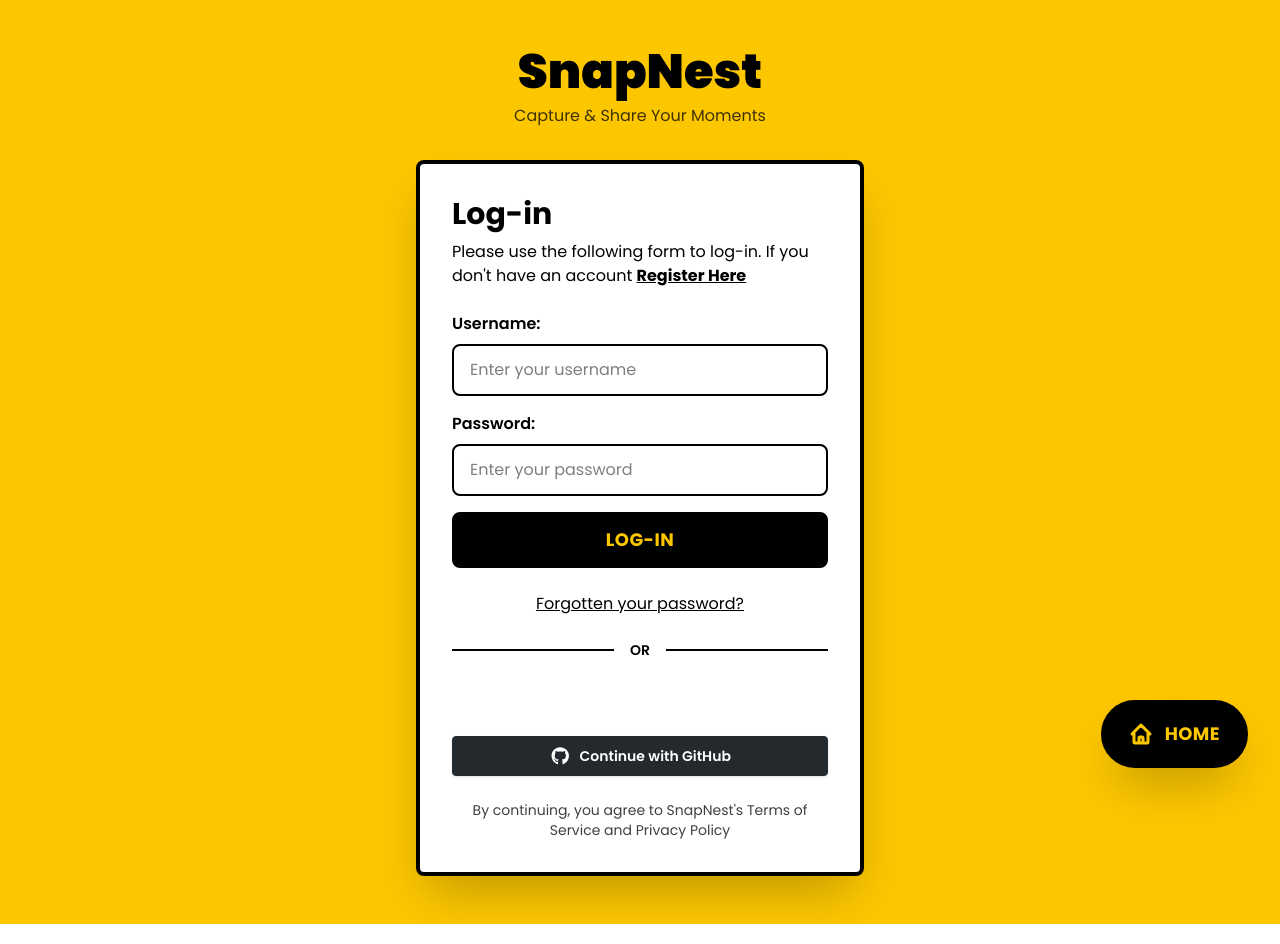
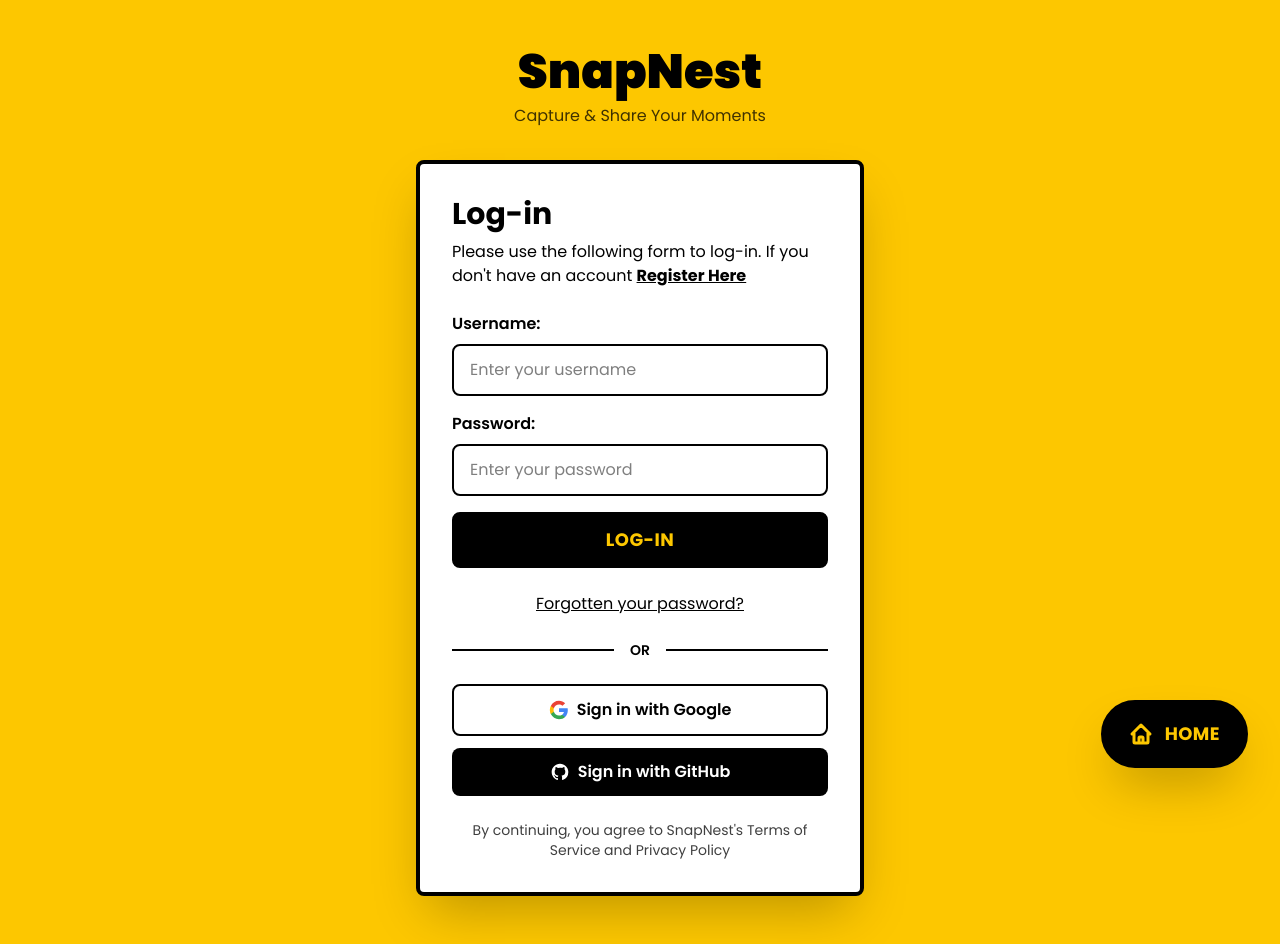
Before and after one commit to Iam-samyog/SnapNest-social-platform, a React (Vite) app in the folder SnapClient/: page /auth in a window 1280 px wide. Built offline with nearby package versions, Linux system fonts and the light colour scheme; no server answers.

Commit message:
Improved the design of the Auths

```diff
--- a/SnapClient/src/components/SocialLogin.jsx
+++ b/SnapClient/src/components/SocialLogin.jsx
@@ -1,7 +1,5 @@
 import React, { useState } from 'react';
-import { GoogleLogin } from '@react-oauth/google';
-import { FontAwesomeIcon } from '@fortawesome/react-fontawesome';
-import { faGithub } from '@fortawesome/free-brands-svg-icons';
+import { useGoogleLogin } from '@react-oauth/google';
 import axiosInstance from '../utils/axiosInstance';
 import { useNavigate } from 'react-router-dom';
 
@@ -9,16 +7,17 @@
     const navigate = useNavigate();
     const [loading, setLoading] = useState(false);
 
-    // Google Login Success Handler
-    const handleGoogleSuccess = async (credentialResponse) => {
+    // Google Login Hook for Custom UI
+    const loginGoogle = useGoogleLogin({
+        onSuccess: async (tokenResponse) => {
             setLoading(true);
             try {
-            // Send the access token (credential) to backend
+                // useGoogleLogin returns an access_token by default (Implicit Flow)
+                // This matches what python-social-auth 'google-oauth2' expects.
                 const response = await axiosInstance.post('auth/social/google-oauth2/', {
-                access_token: credentialResponse.credential
+                    access_token: tokenResponse.access_token
                 });
 
-            // Store tokens
                 localStorage.setItem('access', response.data.access);
                 localStorage.setItem('refresh', response.data.refresh);
 
@@ -30,46 +29,65 @@
             } finally {
                 setLoading(false);
             }
-    };
+        },
+        onError: () => onError && onError('Google Login Failed'),
+    });
 
     // GitHub Login Handler (Redirect Flow)
     const handleGitHubLogin = () => {
         setLoading(true);
         const GITHUB_CLIENT_ID = import.meta.env.VITE_GITHUB_CLIENT_ID;
-        // The redirect URI should point to a simplified callback route in your frontend
-        // e.g., http://localhost:3000/auth/callback/github
         const REDIRECT_URI = `${window.location.origin}/auth/callback/github`;
-
         window.location.href = `https://github.com/login/oauth/authorize?client_id=${GITHUB_CLIENT_ID}&redirect_uri=${REDIRECT_URI}&scope=user:email`;
     };
 
     return (
-        <div className="flex flex-col gap-3 mt-4 w-full">
-            <div className="flex flex-col gap-3">
-                 {/* Google Login Button managed by the library */}
-                <div className="flex justify-center">
-                    <GoogleLogin
-                        onSuccess={handleGoogleSuccess}
-                        onError={() => onError && onError('Google Login Failed')}
-                        useOneTap
-                        shape="rectangular"
-                        theme="outline"
-                        width="100%"
+        <div className="space-y-3">
+             {/* Custom Google Button */}
+            <button
+                type="button"
+                onClick={() => loginGoogle()}
+                disabled={loading}
+                className="w-full bg-white border-2 border-black text-black py-3 rounded-lg font-semibold hover:bg-gray-50 transition-colors duration-300 flex items-center justify-center gap-2"
+            >
+                <svg className="w-5 h-5" viewBox="0 0 24 24">
+                    <path
+                        fill="#4285F4"
+                        d="M22.56 12.25c0-.78-.07-1.53-.2-2.25H12v4.26h5.92c-.26 1.37-1.04 2.53-2.21 3.31v2.77h3.57c2.08-1.92 3.28-4.74 3.28-8.09z"
                     />
-                </div>
+                    <path
+                        fill="#34A853"
+                        d="M12 23c2.97 0 5.46-.98 7.28-2.66l-3.57-2.77c-.98.66-2.23 1.06-3.71 1.06-2.86 0-5.29-1.93-6.16-4.53H2.18v2.84C3.99 20.53 7.7 23 12 23z"
+                    />
+                    <path
+                        fill="#FBBC05"
+                        d="M5.84 14.09c-.22-.66-.35-1.36-.35-2.09s.13-1.43.35-2.09V7.07H2.18C1.43 8.55 1 10.22 1 12s.43 3.45 1.18 4.93l2.85-2.22.81-.62z"
+                    />
+                    <path
+                        fill="#EA4335"
+                        d="M12 5.38c1.62 0 3.06.56 4.21 1.64l3.15-3.15C17.45 2.09 14.97 1 12 1 7.7 1 3.99 3.47 2.18 7.07l3.66 2.84c.87-2.6 3.3-4.53 6.16-4.53z"
+                    />
+                </svg>
+                Sign in with Google
+            </button>
 
-                {/* GitHub Login Button (Custom) */}
+            {/* Custom GitHub Button */}
             <button
                 type="button"
                 onClick={handleGitHubLogin}
                 disabled={loading}
-                    className="flex items-center justify-center gap-2 w-full bg-[#24292e] text-white py-2 px-4 rounded-[4px] font-semibold hover:bg-[#1b1f23] transition-colors border border-[#24292e] shadow-sm text-sm"
-                    style={{ height: '40px' }}
+                className="w-full bg-black text-white py-3 rounded-lg font-semibold hover:bg-gray-800 transition-colors duration-300 flex items-center justify-center gap-2"
             >
-                    <FontAwesomeIcon icon={faGithub} className="text-lg" />
-                    <span>Continue with GitHub</span>
+                <svg className="w-5 h-5" fill="currentColor" viewBox="0 0 24 24">
+                    <path
+                        fillRule="evenodd"
+                        d="M12 2C6.477 2 2 6.484 2 12.017c0 4.425 2.865 8.18 6.839 9.504.5.092.682-.217.682-.483 0-.237-.008-.868-.013-1.703-2.782.605-3.369-1.343-3.369-1.343-.454-1.158-1.11-1.466-1.11-1.466-.908-.62.069-.608.069-.608 1.003.07 1.531 1.032 1.531 1.032.892 1.53 2.341 1.088 2.91.832.092-.647.35-1.088.636-1.338-2.22-.253-4.555-1.113-4.555-4.951 0-1.093.39-1.988 1.029-2.688-.103-.253-.446-1.272.098-2.65 0 0 .84-.27 2.75 1.026A9.564 9.564 0 0112 6.844c.85.004 1.705.115 2.504.337 1.909-1.296 2.747-1.027 2.747-1.027.546 1.379.202 2.398.1 2.651.64.7 1.028 1.595 1.028 2.688 0 3.848-2.339 4.695-4.566 4.943.359.309.678.92.678 1.855 0 1.338-.012 2.419-.012 2.747 0 .268.18.58.688.482A10.019 10.019 0 0022 12.017C22 6.484 17.522 2 12 2z"
+                        clipRule="evenodd"
+                    />
+                </svg>
+                Sign in with GitHub
             </button>
-            </div>
+
             {loading && <p className="text-center text-sm text-gray-500">Authenticating...</p>}
         </div>
     );
```
Lines whose indentation alone changed are shown as unchanged.
